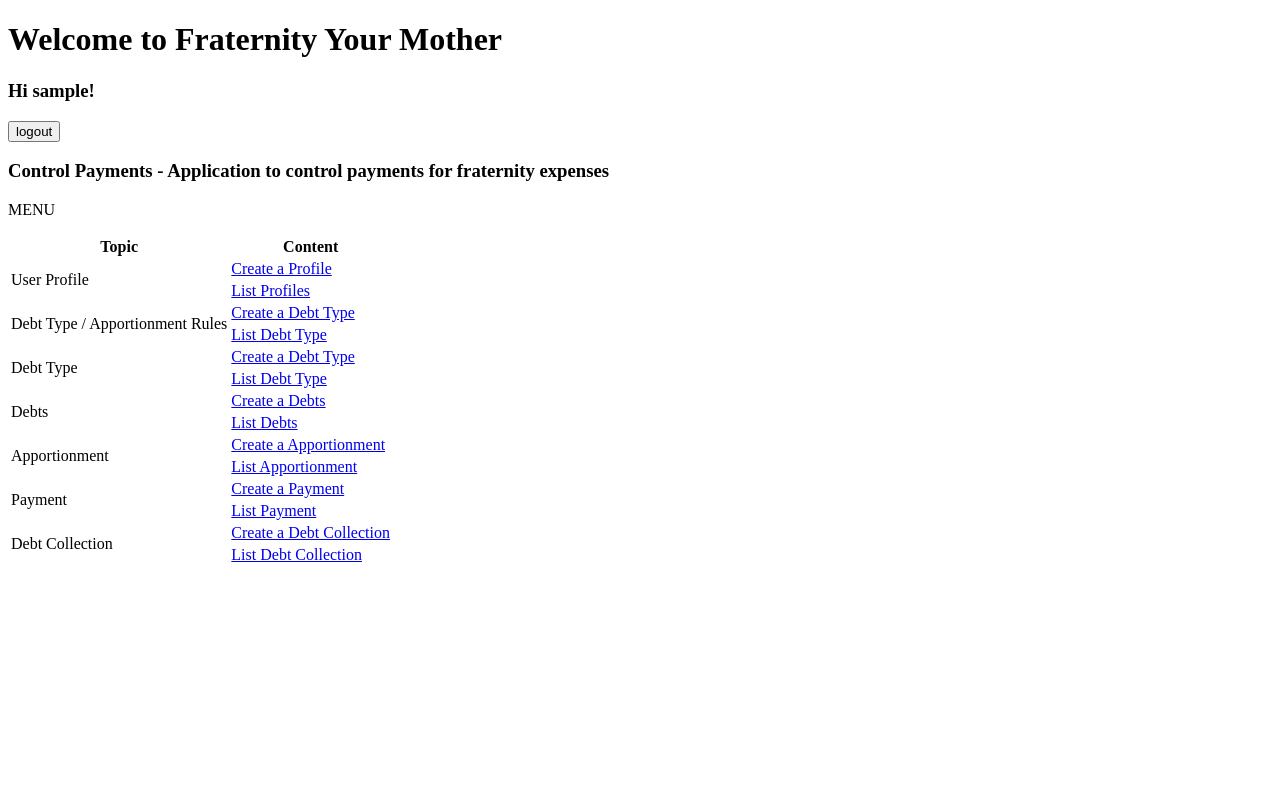
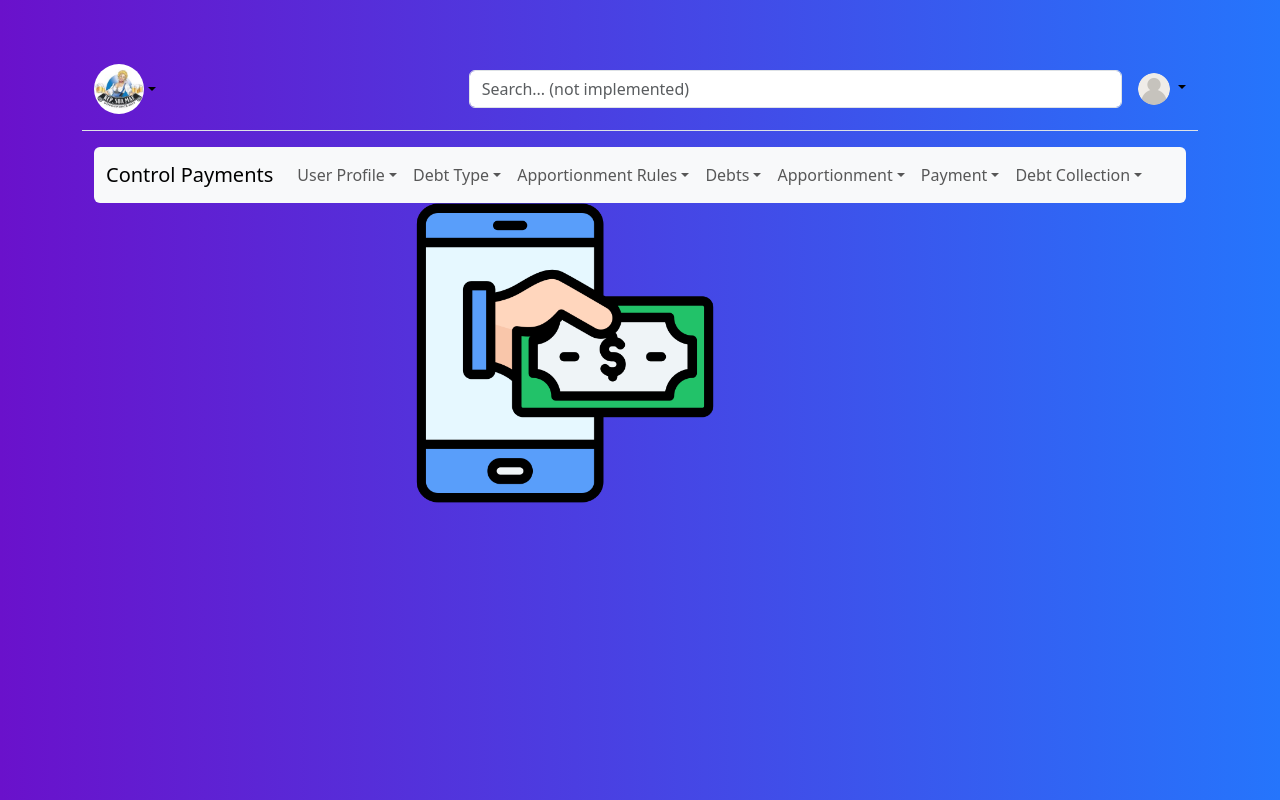
Before and after one commit to GLMIRA/accounting_your_mother, a Django app: page /control_payments/ in a window 1280 px wide. Run offline with Django 5.2, Linux system fonts and the light colour scheme; the visitor is signed in with stand-in values (Sample User, id 1).

Commit message:
setup inicial dos layouts do sistema

```diff
--- a/aym/aym/templates/base.html
+++ b/aym/aym/templates/base.html
@@ -1,18 +1,40 @@
 <!-- aym/templates/base.html -->
 <!DOCTYPE html>
-<html>
+<html lang="en">
 
 <head>
   <meta charset="utf-8">
-  <title>{% block title %}Welcome to Fraternity Your Mother{% endblock %}</title>
+  <meta name="viewport" content="width=device-width, initial-scale=1">
+  <title>{% block title %}Fraternity Your Mother{% endblock %}</title>
+  <link href="https://cdn.jsdelivr.net/npm/bootstrap@5.3.2/dist/css/bootstrap.min.css" rel="stylesheet"
+    integrity="sha384-T3c6CoIi6uLrA9TneNEoa7RxnatzjcDSCmG1MXxSR1GAsXEV/Dwwykc2MPK8M2HN" crossorigin="anonymous">
+  <style>
+    .gradient-custom {
+      /* fallback for old browsers */
+      background: #6a11cb;
+
+      /* Chrome 10-25, Safari 5.1-6 */
+      background: -webkit-linear-gradient(to right, rgba(106, 17, 203, 1), rgba(37, 117, 252, 1));
+
+      /* W3C, IE 10+/ Edge, Firefox 16+, Chrome 26+, Opera 12+, Safari 7+ */
+      background: linear-gradient(to right, rgba(106, 17, 203, 1), rgba(37, 117, 252, 1))
+    }
+  </style>
+  {% load static %}
 </head>
 
 <body>
   <main>
-    <h1>Welcome to Fraternity Your Mother</h1>
-    {% block content %}
-    {% endblock %}
+    <section class="vh-100 gradient-custom">
+      <div class="container py-5 h-50">
+        {% block content %}
+        {% endblock %}
+      </div>
+    </section>
   </main>
+  <script src="https://cdn.jsdelivr.net/npm/bootstrap@5.3.2/dist/js/bootstrap.bundle.min.js"
+    integrity="sha384-C6RzsynM9kWDrMNeT87bh95OGNyZPhcTNXj1NW7RuBCsyN/o0jlpcV8Qyq46cDfL"
+    crossorigin="anonymous"></script>
 </body>
 
 </html>
--- /dev/null
+++ b/aym/aym/templates/includes/site-header.html
@@ -0,0 +1,58 @@
+<!-- aym/aym/templates/includes/site-header.html -->
+{% load static %}
+<header class="py-3 mb-3 border-bottom">
+    <div class="container-fluid d-grid gap-3 align-items-center" style="grid-template-columns: 1fr 2fr;">
+        <div class="dropdown">
+            <a href="#"
+                class="d-flex align-items-center col-lg-4 mb-2 mb-lg-0 link-body-emphasis text-decoration-none dropdown-toggle"
+                data-bs-toggle="dropdown" aria-expanded="false">
+                <img src="{% static 'logo.jpg' %}" alt="Your Mother logo" class="rounded-circle" width="50" height="50">
+            </a>
+            <ul class="dropdown-menu text-small shadow">
+                <li>
+                    <a class="dropdown-item" href="/" aria-current="page"
+                        alt="Application to control payments for fraternity expenses">Home</a>
+                </li>
+                <li>
+                    <a class="dropdown-item" href="/control_payments" aria-current="page"
+                        alt="Application to control payments for fraternity expenses">Control Payments</a>
+                </li>
+                <!-- Exemplo de como implementar mais itens menu dropdown
+                <li><a class="dropdown-item active" href="#">Inventory</a></li>
+                <li>
+                    <hr class="dropdown-divider">
+                </li>
+                <li><a class="dropdown-item" href="#">Inventory</a></li>
+                -->
+            </ul>
+        </div>
+        <div class="d-flex align-items-center">
+            <form class="w-100 me-3" role="search">
+                <input type="search" class="form-control" placeholder="Search... (not implemented)" aria-label="Search">
+                <!-- TODO: Implementar a busca?-->
+            </form>
+
+            <div class="flex-shrink-0 dropdown">
+                <a href="#" class="d-block link-body-emphasis text-decoration-none dropdown-toggle"
+                    data-bs-toggle="dropdown" aria-expanded="false">
+
+                    <img src="{% static 'avatar.png' %}" alt="mdo" width="32" height="32" class="rounded-circle">
+                </a>
+                <ul class="dropdown-menu text-small shadow">
+                    <li>
+                        <a class="dropdown-item" href="control_payments/user_profile/update/{{user.id}}">Profile</a>
+                    </li>
+                    <li>
+                        <hr class="dropdown-divider">
+                    </li>
+                    <li>
+                        <form method="post" action="{% url 'logout' %}">
+                            {% csrf_token %}
+                            <button type="submit" class="dropdown-item">Sign out</button>
+                        </form>
+                    </li>
+                </ul>
+            </div>
+        </div>
+    </div>
+</header>
--- /dev/null
+++ b/aym/control_payments/templates/control_payments/includes/control-payments-header.html
@@ -0,0 +1,74 @@
+<!-- aym/control_payments/templates/control_payments/includes/control-payments-header.html -->
+{% load static %}
+<div class="container">
+    <nav class="navbar navbar-expand-lg bg-body-tertiary rounded" aria-label="Eleventh navbar example">
+        <div class="container-fluid">
+            <a class="navbar-brand" href="#">Control Payments</a>
+            <button class="navbar-toggler" type="button" data-bs-toggle="collapse" data-bs-target="#navbarsExample09"
+                aria-controls="navbarsExample09" aria-expanded="false" aria-label="Toggle navigation">
+                <span class="navbar-toggler-icon"></span>
+            </button>
+            <div class="collapse navbar-collapse" id="navbarsExample09">
+                <ul class="navbar-nav me-auto mb-2 mb-lg-0">
+                    <li class="nav-item dropdown">
+                        <a class="nav-link dropdown-toggle" href="#" data-bs-toggle="dropdown"
+                            aria-expanded="false">User Profile</a>
+                        <ul class="dropdown-menu">
+                            <li><a class="dropdown-item" href="user_profile/input">Create</a></li>
+                            <li><a class="dropdown-item" href="user_profile/all">List All</a></li>
+                            <!--TODO: Precisa arrumar uma forma de funcionar em qqr parte do sistema-->
+                        </ul>
+                    </li>
+                    <li class="nav-item dropdown">
+                        <a class="nav-link dropdown-toggle" href="#" data-bs-toggle="dropdown"
+                            aria-expanded="false">Debt Type</a>
+                        <ul class="dropdown-menu">
+                            <li><a class="dropdown-item" href="#">Create</a></li>
+                            <li><a class="dropdown-item" href="#">List All</a></li>
+                        </ul>
+                    </li>
+                    <li class="nav-item dropdown">
+                        <a class="nav-link dropdown-toggle" href="#" data-bs-toggle="dropdown"
+                            aria-expanded="false">Apportionment Rules</a>
+                        <ul class="dropdown-menu">
+                            <li><a class="dropdown-item" href="#">Create</a></li>
+                            <li><a class="dropdown-item" href="#">List All</a></li>
+                        </ul>
+                    </li>
+                    <li class="nav-item dropdown">
+                        <a class="nav-link dropdown-toggle" href="#" data-bs-toggle="dropdown"
+                            aria-expanded="false">Debts</a>
+                        <ul class="dropdown-menu">
+                            <li><a class="dropdown-item" href="#">Create</a></li>
+                            <li><a class="dropdown-item" href="#">List All</a></li>
+                        </ul>
+                    </li>
+                    <li class="nav-item dropdown">
+                        <a class="nav-link dropdown-toggle" href="#" data-bs-toggle="dropdown"
+                            aria-expanded="false">Apportionment</a>
+                        <ul class="dropdown-menu">
+                            <li><a class="dropdown-item" href="#">Create</a></li>
+                            <li><a class="dropdown-item" href="#">List All</a></li>
+                        </ul>
+                    </li>
+                    <li class="nav-item dropdown">
+                        <a class="nav-link dropdown-toggle" href="#" data-bs-toggle="dropdown"
+                            aria-expanded="false">Payment</a>
+                        <ul class="dropdown-menu">
+                            <li><a class="dropdown-item" href="#">Create</a></li>
+                            <li><a class="dropdown-item" href="#">List All</a></li>
+                        </ul>
+                    </li>
+                    <li class="nav-item dropdown">
+                        <a class="nav-link dropdown-toggle" href="#" data-bs-toggle="dropdown"
+                            aria-expanded="false">Debt Collection</a>
+                        <ul class="dropdown-menu">
+                            <li><a class="dropdown-item" href="#">Create</a></li>
+                            <li><a class="dropdown-item" href="#">List All</a></li>
+                        </ul>
+                    </li>
+                </ul>
+            </div>
+        </div>
+    </nav>
+</div>
--- a/aym/control_payments/templates/control_payments/index.html
+++ b/aym/control_payments/templates/control_payments/index.html
@@ -4,65 +4,12 @@
 {% block title %}Home{% endblock %}
 
 {% block content %}
+{% load static %}
 {{ block.super }}
-<p>MENU</p>
-<table>
-    <thead>
-        <tr>
-            <th>Topic</th>
-            <th>Content</th>
-        </tr>
-    </thead>
-    <tbody>
-        <tr>
-            <td rowspan="2">User Profile</td>
-            <td><a href="user_profile/input">Create a Profile</a></td>
-        </tr>
-        <tr>
-            <td><a href="user_profile/all">List Profiles</a></td> <!--TODO: Acertar a URL-->
-        </tr>
-        <tr>
-            <td rowspan="2">Debt Type / Apportionment Rules</td>
-            <td><a href="/">Create a Debt Type</a></td> <!--TODO: Acertar a URL-->
-        </tr>
-        <tr>
-            <td><a href="/">List Debt Type</a></td> <!--TODO: Acertar a URL-->
-        </tr>
-        <tr>
-            <td rowspan="2">Debt Type</td>
-            <td><a href="/">Create a Debt Type</a></td> <!--TODO: Acertar a URL-->
-        </tr>
-        <tr>
-            <td><a href="/">List Debt Type</a></td> <!--TODO: Acertar a URL-->
-        </tr>
-        <tr>
-            <td rowspan="2">Debts</td>
-            <td><a href="/">Create a Debts</a></td> <!--TODO: Acertar a URL-->
-        </tr>
-        <tr>
-            <td><a href="/">List Debts</a></td> <!--TODO: Acertar a URL-->
-        </tr>
-        <tr>
-            <td rowspan="2">Apportionment</td>
-            <td><a href="/">Create a Apportionment</a></td> <!--TODO: Acertar a URL-->
-        </tr>
-        <tr>
-            <td><a href="/">List Apportionment</a></td> <!--TODO: Acertar a URL-->
-        </tr>
-        <tr>
-            <td rowspan="2">Payment</td>
-            <td><a href="/">Create a Payment</a></td> <!--TODO: Acertar a URL-->
-        </tr>
-        <tr>
-            <td><a href="/">List Payment</a></td> <!--TODO: Acertar a URL-->
-        </tr>
-        <tr>
-            <td rowspan="2">Debt Collection</td>
-            <td><a href="/">Create a Debt Collection</a></td> <!--TODO: Acertar a URL-->
-        </tr>
-        <tr>
-            <td><a href="/">List Debt Collection</a></td> <!--TODO: Acertar a URL-->
-        </tr>
-
-</table>
+{% include "control_payments/includes/control-payments-header.html" %}
+<div class="row d-flex justify-content-center align-items-center h-300">
+    <div class="col-12 col-md-8 col-lg-6 col-xl-5">
+        <img src="{% static 'digital-payment.png' %}" alt="Control Payments logo" width="300" height="300">
+    </div>
+</div>
 {% endblock %}
--- a/aym/control_payments/templates/control_payments/user_profile/user_profile_all.html
+++ b/aym/control_payments/templates/control_payments/user_profile/user_profile_all.html
@@ -3,6 +3,7 @@
 {% load static %}
 {% block content %}
 {{ block.super }}
+{% include "control_payments/includes/control-payments-header.html" %}
 <h5>List of User Profiles</h5>
 {% if user_profile_list %}
 <table>
--- a/aym/control_payments/templates/control_payments/user_profile/user_profile_input.html
+++ b/aym/control_payments/templates/control_payments/user_profile/user_profile_input.html
@@ -3,6 +3,7 @@
 {% load static %}
 {% block content %}
 {{ block.super }}
+{% include "control_payments/includes/control-payments-header.html" %}
 <h5>Create a User Profile</h5>
 <form action="{% url 'control_payments:user_profile/input' %}" method="post">
     {% csrf_token %}
--- a/aym/control_payments/templates/control_payments/user_profile/user_profile_update.html
+++ b/aym/control_payments/templates/control_payments/user_profile/user_profile_update.html
@@ -3,6 +3,7 @@
 {% load static %}
 {% block content %}
 {{ block.super }}
+{% include "control_payments/includes/control-payments-header.html" %}
 <h5>Update profile from user {{ user }}</h5>
 <form action="" method="post">
     {% csrf_token %}
--- a/aym/control_payments/templates/control_payments_base.html
+++ b/aym/control_payments/templates/control_payments_base.html
@@ -4,12 +4,7 @@
 {% block title %}Control Payments{% endblock %}
 {% block content %}
 {% if user.is_authenticated %}
-<h3>Hi {{ user.username }}!</h3>
-<form method="post" action="{% url 'logout' %}">
-    {% csrf_token %}
-    <button type="submit">logout</button>
-</form>
-<h3>Control Payments - Application to control payments for fraternity expenses</h3>
+{% include "includes/site-header.html" %}
 {% else %}
 <p>You are not logged in</p>
 <a href="{% url 'login' %}">Log In</a>
```
Also changed, not shown: aym/aym/settings.py (+8 -0 lines), aym/aym/templates/home.html (+7 -21 lines), aym/aym/templates/registration/login.html (+20 -5 lines), aym/aym/static/avatar.png (added), aym/aym/static/logo.jpg (added), aym/control_payments/static/digital-payment.png (added).
